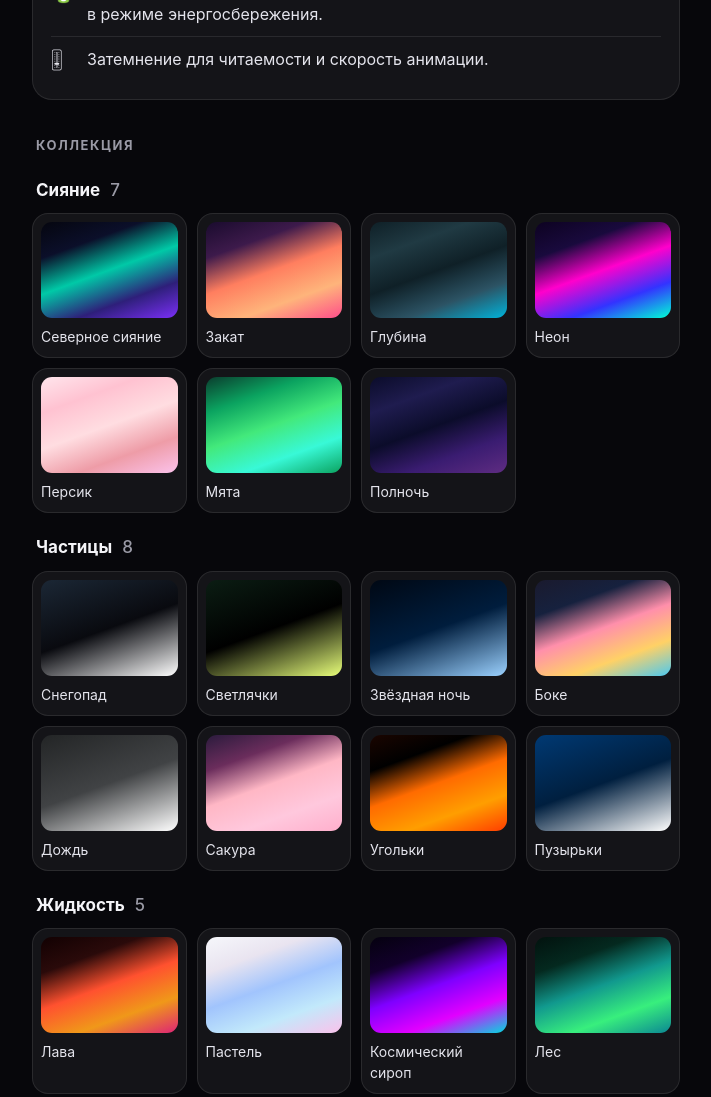
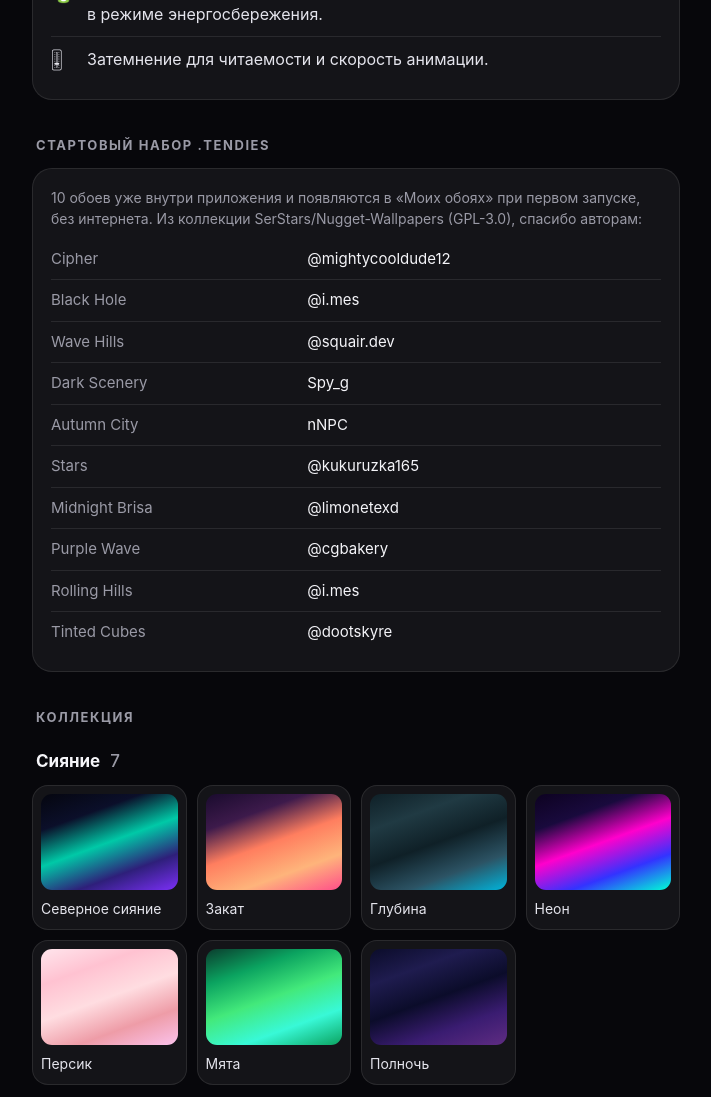
Before and after one commit to DreyzeDev/DreyzeDev.github.io, a plain HTML site: page depictions/motionwalls.html in a window 1280 px wide. Shown: the part 1040-2137 px from the top of the page, without its empty margins (284-995 px from the left). Drawn offline with Linux system fonts and the light colour scheme.

Commit message:
feat: Motion Walls 1.3.0 with a bundled .tendies starter pack
- Ship 10 community .tendies wallpapers inside the app (GPL-3.0, from
  SerStars/Nugget-Wallpapers, authors credited in the app and on the
  depiction page); they appear in "My wallpapers" on first launch.
- Resolve newer state names (Locked Light, Lock PortraitUp ...).
- Update depiction, landing page and indexes.

Co-Authored-By: Claude Opus 5.5 <noreply@anthropic.com>

```diff
--- a/depictions/motionwalls.html
+++ b/depictions/motionwalls.html
@@ -49,7 +49,7 @@ footer a { color: var(--accent); text-decoration: none; }
   <img src="assets/motionwalls.png" alt="Иконка Motion Walls">
   <h1>Motion Walls</h1>
   <p>Живые обои для iOS 12, включая .tendies из Nugget и PocketPoster: анимация, эффект при разблокировке, коллекция сообщества в одно касание.</p>
-  <div class="meta">1.2.0 · iOS 12 · arm64</div>
+  <div class="meta">1.3.0 · iOS 12 · arm64</div>
 </section>
 <main>
   <h2>Возможности</h2>
@@ -65,6 +65,23 @@ footer a { color: var(--accent); text-decoration: none; }
       <li data-icon="🔋">Обои замирают при выключенном экране, когда открыто приложение и в режиме энергосбережения.</li>
       <li data-icon="🎚">Затемнение для читаемости и скорость анимации.</li>
     </ul>
+  </div>
+
+  <h2>Стартовый набор .tendies</h2>
+  <div class="card">
+    <p class="note" style="margin: 0 0 10px;">10 обоев уже внутри приложения и появляются в «Моих обоях» при первом запуске, без интернета. Из коллекции SerStars/Nugget-Wallpapers (GPL-3.0), спасибо авторам:</p>
+    <table>
+      <tr><td>Cipher</td><td>@mightycooldude12</td></tr>
+      <tr><td>Black Hole</td><td>@i.mes</td></tr>
+      <tr><td>Wave Hills</td><td>@squair.dev</td></tr>
+      <tr><td>Dark Scenery</td><td>Spy_g</td></tr>
+      <tr><td>Autumn City</td><td>nNPC</td></tr>
+      <tr><td>Stars</td><td>@kukuruzka165</td></tr>
+      <tr><td>Midnight Brisa</td><td>@limonetexd</td></tr>
+      <tr><td>Purple Wave</td><td>@cgbakery</td></tr>
+      <tr><td>Rolling Hills</td><td>@i.mes</td></tr>
+      <tr><td>Tinted Cubes</td><td>@dootskyre</td></tr>
+    </table>
   </div>
 
   <h2>Коллекция</h2>
@@ -132,6 +149,8 @@ footer a { color: var(--accent); text-decoration: none; }
 
   <h2>Что нового</h2>
   <div class="card">
+    <strong>1.3.0</strong>
+    <p class="note" style="margin: 6px 0 14px;">Стартовый набор из 10 обоев .tendies прямо в приложении. Поддержка новых имён состояний (Locked Light, Lock PortraitUp и др.), авторы набора в настройках.</p>
     <strong>1.2.0</strong>
     <p class="note" style="margin: 6px 0 14px;">Поддержка .tendies (Nugget / PocketPoster): CAML-слои, анимации, состояния блокировки и разблокировки, встроенная коллекция Nugget с превью, импорт из «Файлов» и «Открыть в…».</p>
     <strong>1.1.0</strong>
```
Also changed, not shown: index.html (+2 -2 lines), 9 other files.
